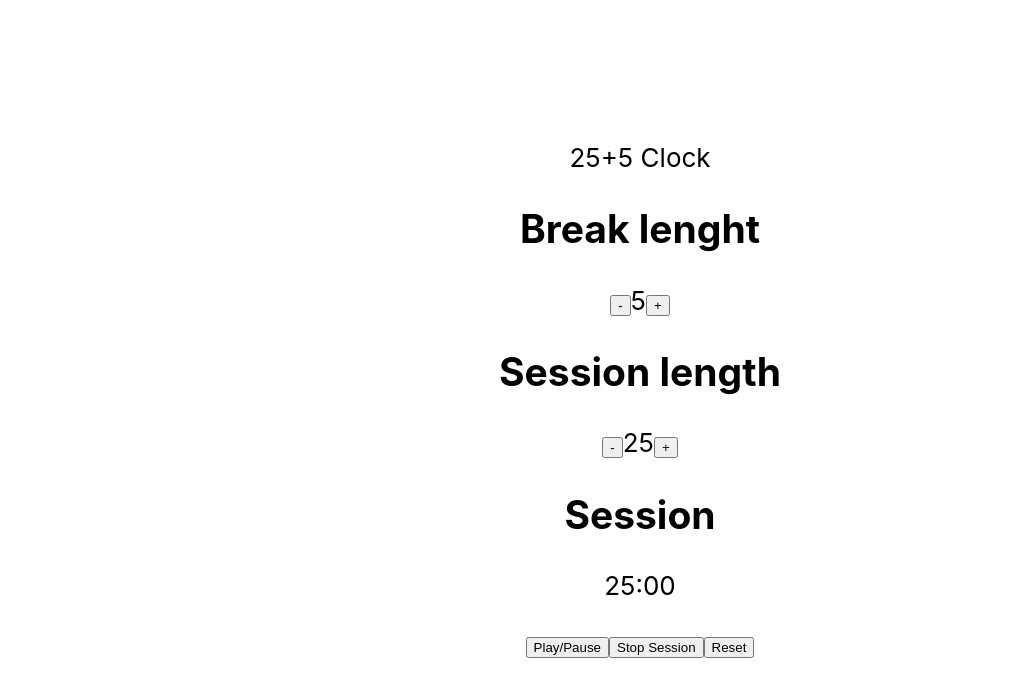
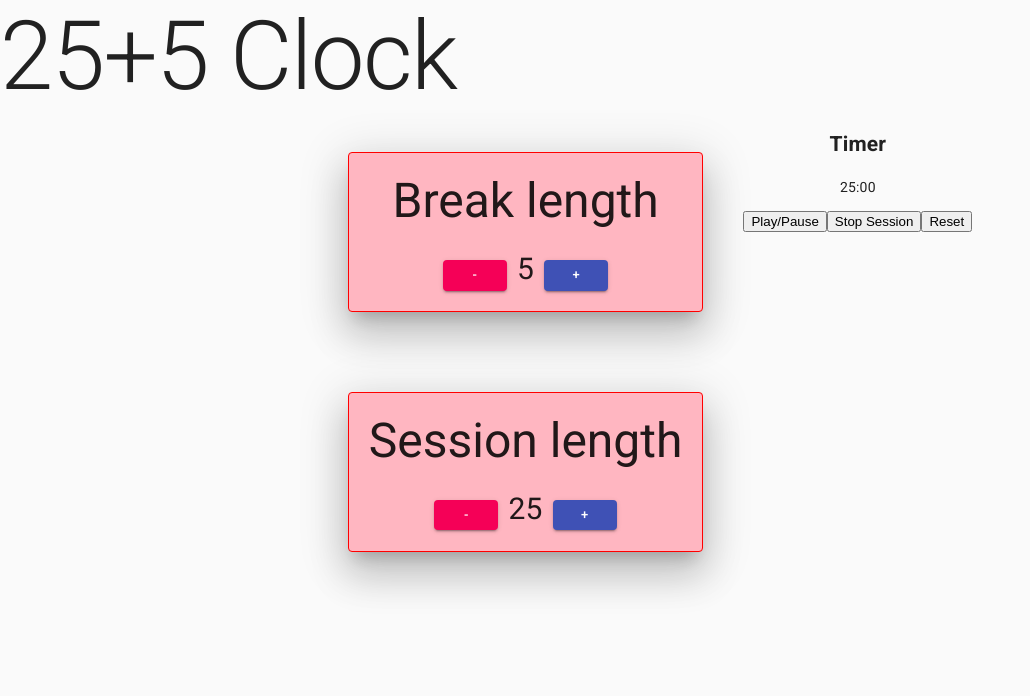
Before and after one commit to adrimihailescu/clock-five, a React (Create React App) app: page / in a window 1280 px wide. Shown: the top 696 px of the page, without its empty margins (0-1030 px from the left). Built offline with nearby package versions, Linux system fonts and the light colour scheme.

Commit message:
added material ui for style

```diff
--- a/package.json
+++ b/package.json
@@ -3,6 +3,7 @@
   "version": "0.1.0",
   "private": true,
   "dependencies": {
+    "@material-ui/core": "^4.12.3",
     "@reduxjs/toolkit": "^1.5.1",
     "@testing-library/jest-dom": "^4.2.4",
     "@testing-library/react": "^9.3.2",
--- a/public/index.html
+++ b/public/index.html
@@ -24,6 +24,10 @@
       work correctly both with client-side routing and a non-root public URL.
       Learn how to configure a non-root public URL by running `npm run build`.
     -->
+		<link
+			rel="stylesheet"
+			href="https://fonts.googleapis.com/css?family=Roboto:300,400,500,700&display=swap"
+		/>
 		<title>25+5 Clock</title>
 	</head>
 	<body>
--- a/src/App.js
+++ b/src/App.js
@@ -1,22 +1,33 @@
 import React from "react";
-
+import { Typography, Grid } from "@material-ui/core";
 import { Counter } from "./features/counter/Counter";
 import { Session } from "./features/session/Session";
 import { Break } from "./features/break/Break";
 import "./App.css";
+import useStyles from "./features/styles";
 
 function App() {
+	const classes = useStyles();
 	return (
-		<div className="App">
-			<header className="App-header">
+		<>
+			<Typography variant="h1" classes={classes.header}>
 				25+5 Clock
+			</Typography>
+			<Grid
+				container
+				direction="row"
+				justifyContent="center"
+				c
+				alognItems="center"
+				className="App"
+			>
 				<div>
 					<Break />
 					<Session />
 				</div>
 				<Counter />
-			</header>
-		</div>
+			</Grid>
+		</>
 	);
 }
 
--- a/src/features/break/Break.js
+++ b/src/features/break/Break.js
@@ -1,30 +1,56 @@
-import React, { useState } from "react";
 import { useSelector, useDispatch } from "react-redux";
 import { breakLength, decrement, increment } from "./breakSlice";
+import {
+	CssBaseline,
+	Typography,
+	Container,
+	Button,
+	Paper,
+} from "@material-ui/core";
+import useStyles from "../styles";
 
 export function Break() {
+	const classes = useStyles();
 	const breakLeng = useSelector(breakLength);
 	const dispatch = useDispatch();
 	return (
+		<>
+			<CssBaseline />
+			<Container maxWidth="sm" id="break-label" className={classes.container}>
+				<Paper className={classes.paper} elevation={24}>
+					<Typography
+						variant="h3"
+						align="center"
+						color="textPrimary"
+						gutterBottom
+					>
+						Break length
+					</Typography>
 					<div>
-			<div id="break-label" className="break">
-				<h2>Break lenght</h2>
-				<div>
-					<button
+						<Button
+							variant="contained"
+							size="small"
+							color="secondary"
 							aria-label="Decrement value"
 							onClick={() => dispatch(decrement())}
 						>
 							-
-					</button>
-					<span>{breakLeng}</span>
-					<button
+						</Button>
+						<Typography component="span" className={classes.typography}>
+							{breakLeng}
+						</Typography>
+						<Button
+							variant="contained"
+							color="primary"
+							size="small"
 							aria-label="Increment value"
 							onClick={() => dispatch(increment())}
 						>
 							+
-					</button>
+						</Button>
 					</div>
-			</div>
-		</div>
+				</Paper>
+			</Container>
+		</>
 	);
 }
--- a/src/features/counter/Counter.js
+++ b/src/features/counter/Counter.js
@@ -58,7 +58,7 @@ export function Counter() {
 	return (
 		<div>
 			<div>
-				<h2>Session</h2>
+				<h2>Timer</h2>
 				<p>
 					{minutes.toString().length === 1 ? `0${minutes}` : minutes}:
 					{seconds.toString().length === 1 ? `0${seconds}` : seconds}
--- a/src/features/session/Session.js
+++ b/src/features/session/Session.js
@@ -1,21 +1,52 @@
-import React, { useState } from "react";
 import { useSelector, useDispatch } from "react-redux";
+import {
+	CssBaseline,
+	Container,
+	Button,
+	Typography,
+	Paper,
+} from "@material-ui/core";
+import useTyle from "../styles";
 
 import { decrement, increment, sessionLength } from "./sessionSlice";
+import useStyles from "../styles";
 
 export function Session() {
+	const classes = useStyles();
 	const sessionLeng = useSelector(sessionLength);
 	const dispatch = useDispatch();
 	return (
-		<div>
-			<div id="session-label" className="session">
-				<div>
-					<h2> Session length</h2>
-					<button onClick={() => dispatch(decrement())}>-</button>
-					<span>{sessionLeng}</span>
-					<button onClick={() => dispatch(increment())}>+</button>
-				</div>
-			</div>
-		</div>
+		<>
+			<CssBaseline />
+			<Container maxWidth="sm" id="session-label" className={classes.container}>
+				<Paper className={classes.paper} elevation={24}>
+					<Typography variant="h3" aligh="center" gutterBottom>
+						{" "}
+						Session length
+					</Typography>
+					<div>
+						<Button
+							variant="contained"
+							size="small"
+							color="secondary"
+							onClick={() => dispatch(decrement())}
+						>
+							-
+						</Button>
+						<Typography component="span" className={classes.typography}>
+							{sessionLeng}
+						</Typography>
+						<Button
+							variant="contained"
+							size="small"
+							color="primary"
+							onClick={() => dispatch(increment())}
+						>
+							+
+						</Button>
+					</div>
+				</Paper>
+			</Container>
+		</>
 	);
 }
--- /dev/null
+++ b/src/features/styles.js
@@ -0,0 +1,26 @@
+import { makeStyles } from "@material-ui/core/styles";
+
+const useStyles = makeStyles((theme) => ({
+	container: {
+		padding: "40px",
+		display: "grid",
+	},
+	button: {
+		padding: "10px",
+	},
+	paper: {
+		border: "1px solid red",
+		padding: "20px",
+		backgroundColor: "lightpink",
+	},
+	typography: {
+		fontSize: "30px",
+		padding: "10px",
+	},
+	header: {
+		display: "grid",
+		alignContent: "center",
+	},
+}));
+
+export default useStyles;
```
Also changed, not shown: src/index.js (+14 -13 lines), 1 other file (tests, documents, lock files or other folders). Lines whose indentation alone changed are shown as unchanged.
